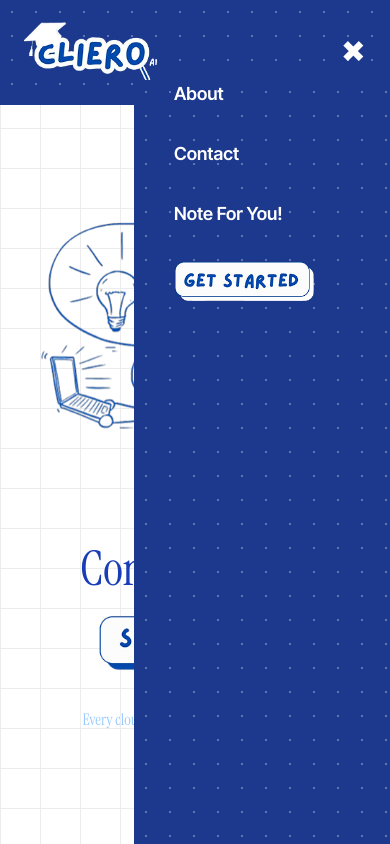
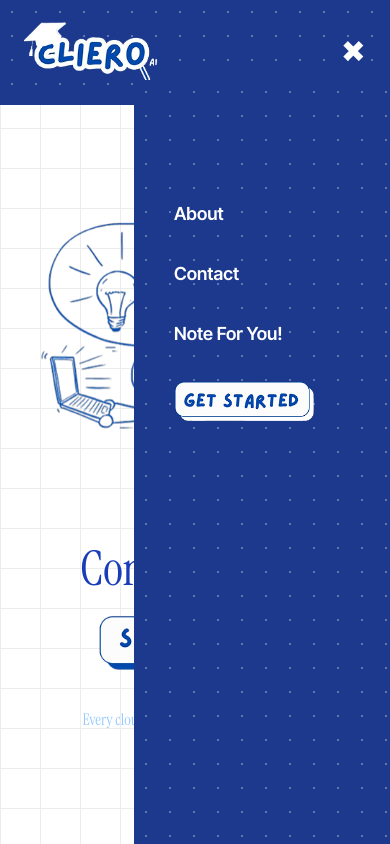
Before and after one commit to bvslahari007/cliero-ai, a Next.js app: page / in a window 390 px wide. Both pictures are taken after a click on the button "Open menu". Shown: the top 844 px of the page. Built offline with nearby package versions, Linux system fonts and the light colour scheme.

Commit message:
Adjusted the placement of the content in navbar

```diff
--- a/components/navbar.tsx
+++ b/components/navbar.tsx
@@ -56,7 +56,7 @@ export default function Navbar() {
 </div>
 
                 {isOpen && (
-  <div className={`${interTight.className} font-semibold flex flex-col fixed top-20 right-0 px-10
+  <div className={`${interTight.className} font-semibold flex flex-col fixed top-20 right-0 px-10 py-30
     gap-8
     h-screen
     w-64
```
